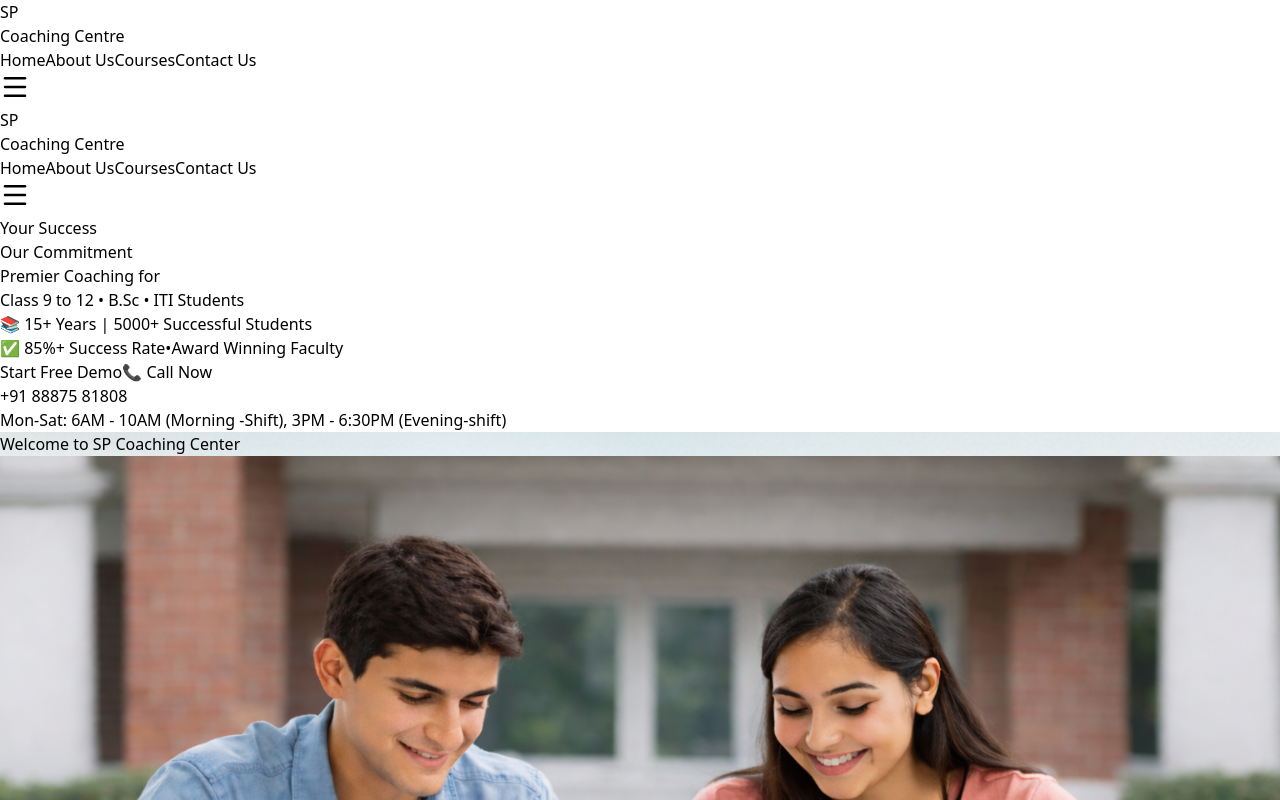
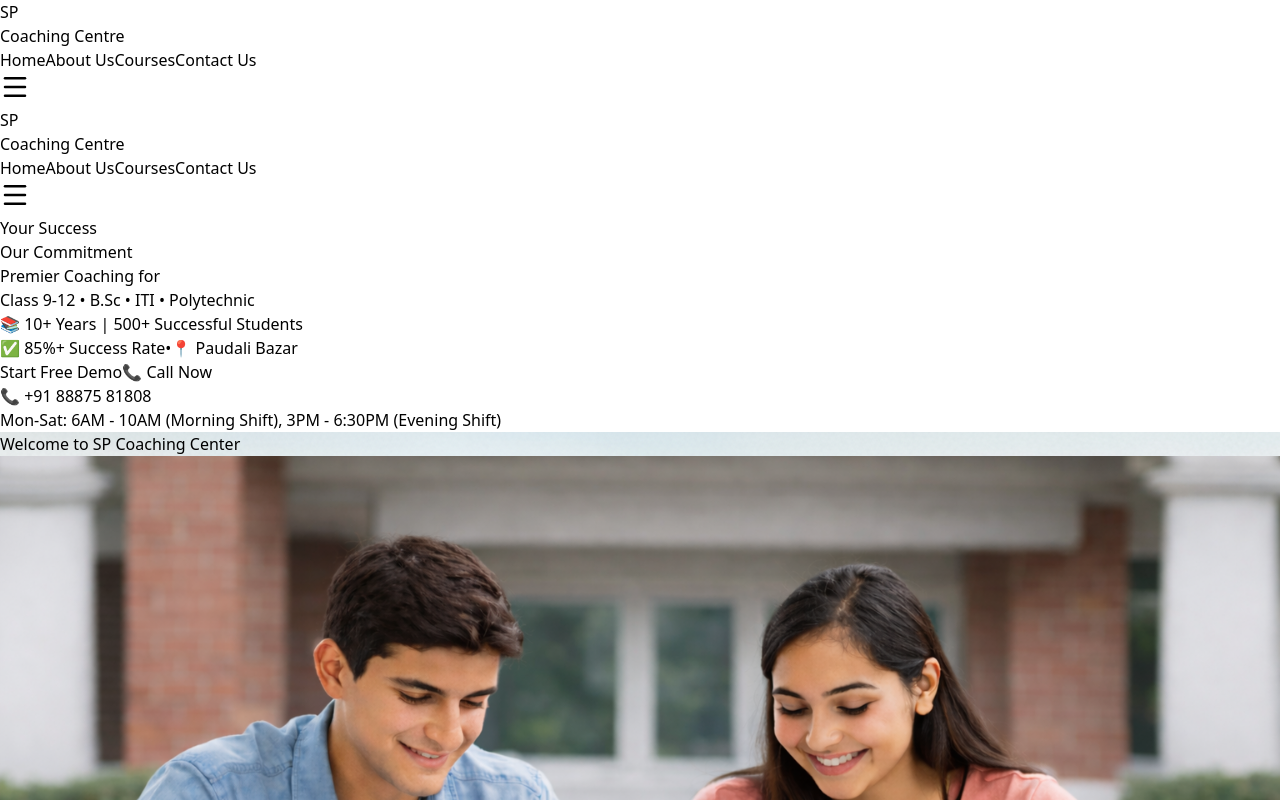
Before and after one commit to yuvraj-singh-0001/S-P-Coaching, a React (Vite) app in the folder client/: page / in a window 1280 px wide. Shown: the top 800 px of the page. Built offline with nearby package versions, Linux system fonts and the light colour scheme.

Commit message:
updated the course

```diff
--- a/client/src/components/sections/Hero.jsx
+++ b/client/src/components/sections/Hero.jsx
@@ -13,18 +13,15 @@ const Hero = () => {
         style={{ backgroundImage: "url('/images/hero-pages.png')" }}
       ></div>
 
-      {/* BLUE STRIP - SAME AS BEFORE */}
-      {/* <div className="absolute left-0 top-0 bottom-0 w-3 md:w-4 bg-gradient-to-b from-blue-700 to-blue-900"></div> */}
-
-      {/* CONTENT - POSITIONED BESIDE BLUE STRIP */}
-      <div className="relative ml-6 md:ml-10 lg:ml-16 mr-4 md:mr-8 max-w-2xl hover:scale-105 transition-transform duration-300">
+      {/* CONTENT */}
+      <div className="relative ml-6 md:ml-10 lg:ml-16 mr-4 md:mr-8 max-w-2xl hover:scale-[1.02] transition-transform duration-500 ease-in-out flex items-center">
 
         {/* CONTENT WITH TRANSPARENT BACKGROUND */}
         <div className="bg-black/20 md:bg-black/30 p-4 md:p-8 rounded-r-lg backdrop-blur-sm">
 
           <div className="text-white">
 
-            {/* MAIN HEADING - MORE IMPACTFUL */}
+            {/* MAIN HEADING */}
             <h1 className="text-3xl sm:text-4xl md:text-5xl lg:text-5xl font-bold leading-tight">
               Your Success<br />Our Commitment
             </h1>
@@ -32,35 +29,35 @@ const Hero = () => {
             {/* DIVIDER LINE */}
             <div className="w-32 h-[1px] bg-white/80 my-4 md:my-6"></div>
 
-            {/* SUBTITLE - CLEARER */}
+            {/* SUBTITLE */}
             <p className="text-lg md:text-xl mb-1 font-medium">
               Premier Coaching for
             </p>
             <p className="text-xl md:text-2xl font-semibold mb-6 text-yellow-300">
-               Class 9 to 12 • B.Sc • ITI Students
+              Class 9-12 • B.Sc • ITI • Polytechnic
             </p>
 
-            {/* KEY BENEFIT - MORE COMPELLING */}
-            <div className="mb-8">
+            {/* KEY BENEFIT */}
+            <div className="mb-6">
               <p className="text-lg md:text-xl italic border-l-3 border-yellow-400 pl-4 py-2 bg-white/10 rounded-r">
-                📚 15+ Years | 5000+ Successful Students
+                📚 10+ Years | 500+ Successful Students
               </p>
             </div>
 
-            {/* TRUST INDICATOR - SIMPLE */}
+            {/* LOCATION & SUCCESS RATE */}
             <div className="mb-6 text-sm text-white/80">
               <span className="bg-green-600/30 px-3 py-1 rounded-full">✅ 85%+ Success Rate</span>
               <span className="mx-2">•</span>
-              <span className="bg-blue-600/30 px-3 py-1 rounded-full">Award Winning Faculty</span>
+              <span className="bg-blue-600/30 px-3 py-1 rounded-full">📍 Paudali Bazar</span>
             </div>
 
-            {/* BUTTONS - SAME STYLE */}
-            <div className="flex flex-col sm:flex-row gap-3 md:gap-4">
+            {/* BUTTONS */}
+            <div className="flex flex-col sm:flex-row gap-3 md:gap-4 mb-6">
               <Button
                 onClick={() => navigate("/enroll")}
-                className="bg-yellow-600 hover:bg-yellow-500 text-white px-6 md:px-7 py-3 rounded-md font-semibold w-full sm:w-auto text-center transform hover:scale-105 transition-transform shadow-lg"
+                className="bg-yellow-600 hover:bg-yellow-500 text-white px-6 md:px-7 py-3 rounded-md font-semibold w-full sm:w-auto text-center transition-colors"
               >
-                 Start Free Demo
+                Start Free Demo
               </Button>
 
               <Button
@@ -71,15 +68,17 @@ const Hero = () => {
               </Button>
             </div>
 
-            {/* PHONE NUMBER VISIBLE */}
+            {/* PHONE & TIMING */}
             <div className="mt-6 text-center sm:text-left">
               <a
                 href="tel:+918887581808"
                 className="text-white hover:text-yellow-300 text-lg font-medium inline-flex items-center gap-2"
               >
-                <span className="text-xl"></span> +91 88875 81808
+                <span className="text-xl">📞</span> +91 88875 81808
               </a>
-              <p className="text-white/70 text-sm mt-1">Mon-Sat: 6AM - 10AM (Morning -Shift), 3PM - 6:30PM (Evening-shift) </p>
+              <p className="text-white/70 text-sm mt-1">
+                Mon-Sat: 6AM - 10AM (Morning Shift), 3PM - 6:30PM (Evening Shift)
+              </p>
             </div>
 
           </div>
```
